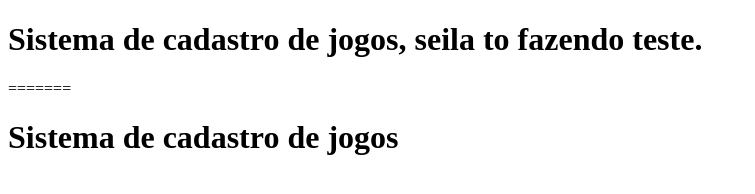
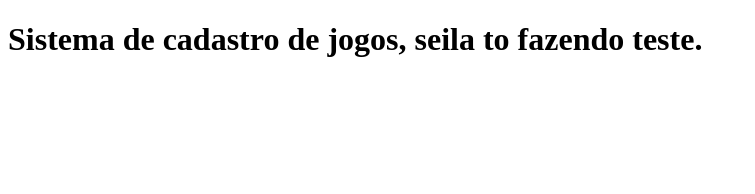
Before and after one commit to JehffersonSantos/Primeiro-projeto, a plain HTML site: page index.html in a window 1280 px wide. Shown: the whole page, without its empty margins (0-755 px from the left). Drawn offline with Linux system fonts and the light colour scheme.

Commit message:
comitando

```diff
--- a/index.html
+++ b/index.html
@@ -9,9 +9,6 @@
 <body>
     <h1>Sistema de cadastro de jogos, seila to fazendo teste.
     </h1>
-    <script>src="app.js"</script>
-=======
-    <h1>Sistema de cadastro de jogos</h1>
     <script>
         src="app.js"
     </script>
```
